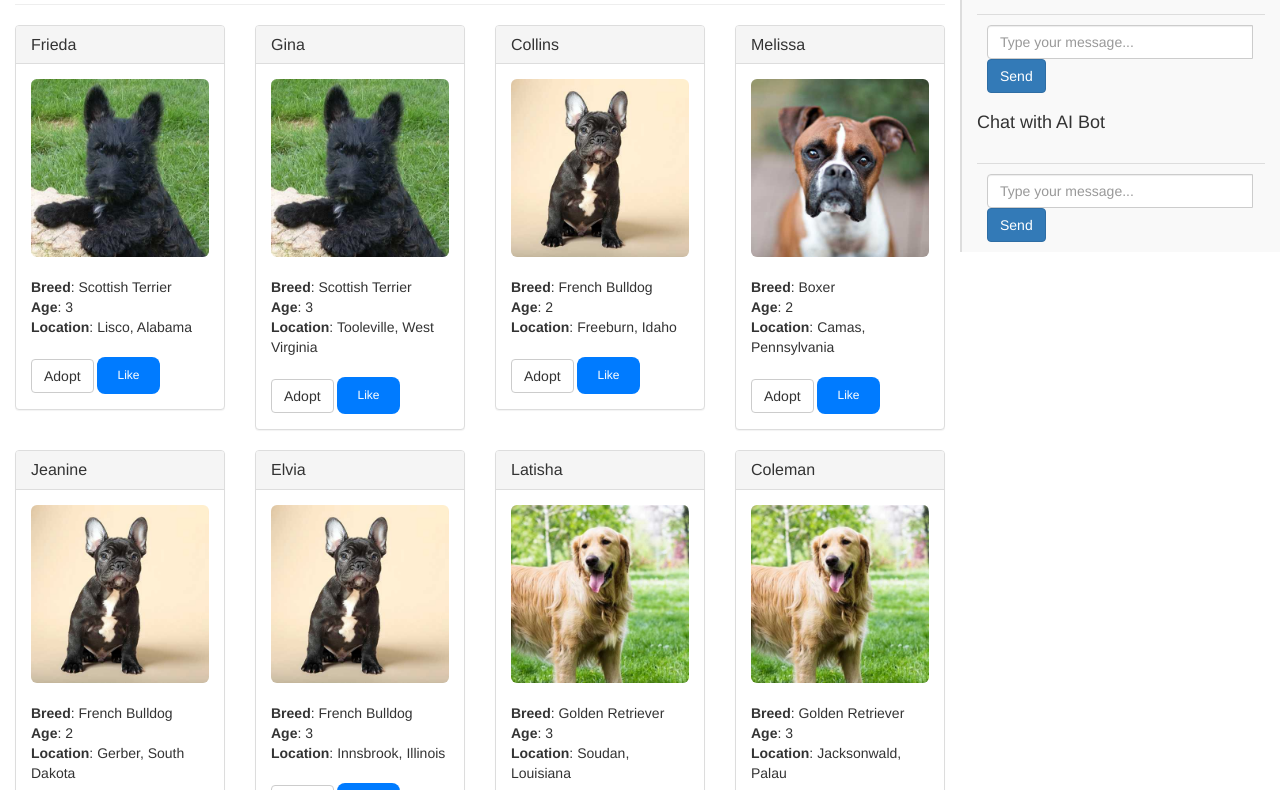
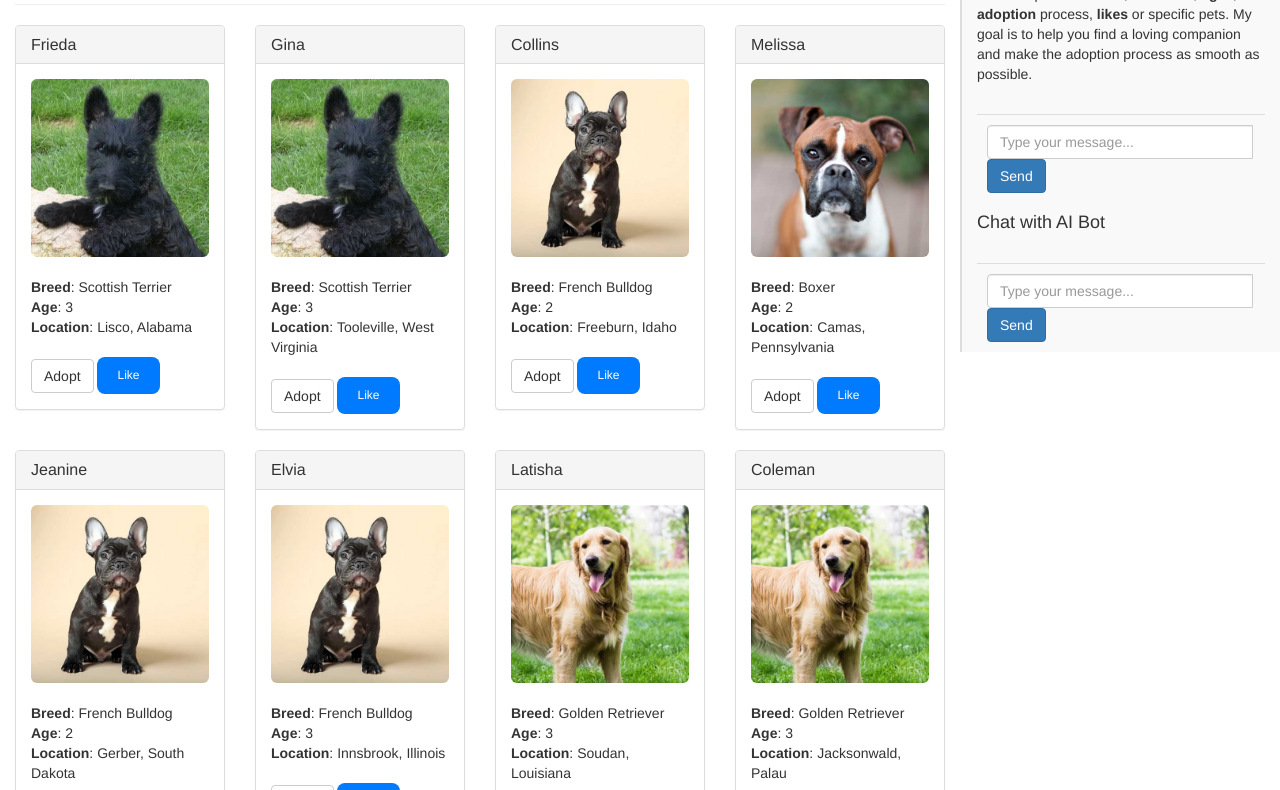
Before and after one commit to SimonLi1020/pet-shop-app, a website: page src/index.html in a window 1280 px wide. Shown: the part 146-936 px from the top of the page. Drawn offline with nearby package versions, Linux system fonts and the light colour scheme; files whose address does not match are found by name.

Commit message:
update chat instruction

```diff
--- a/src/index.html
+++ b/src/index.html
@@ -168,7 +168,7 @@
           <!-- Chat Categorization Section -->
           <div class="col-md-3 chat-area" id="chatArea">
             <h4>Categorization Bot</h4>
-            <p>Chat instructions:</p>
+            <p>Hi, I'm here to help you find the perfect pet. Ask me specific <b>breeds</b>, <b>locations</b>, <b>ages</b>, <b>adoption</b> process, <b>likes</b> or specific pets. My goal is to help you find a loving companion and make the adoption process as smooth as possible.
             <div class="chat-messages" id="chatMessages">
               <!-- Chat messages will appear here -->
             </div>
```
